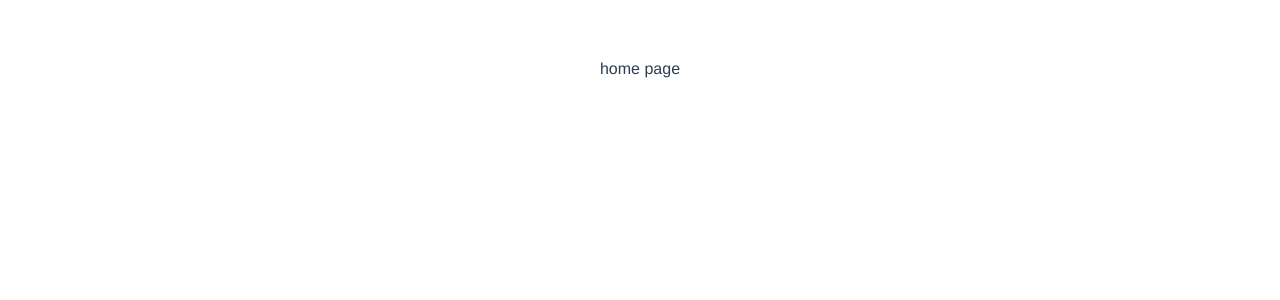
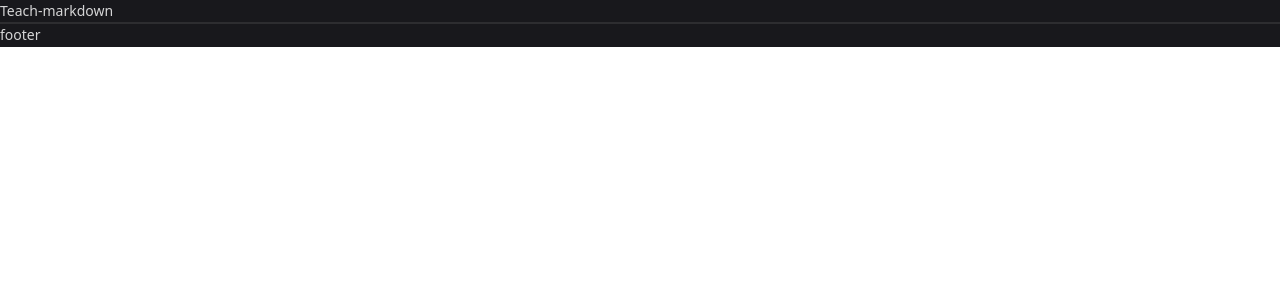
Before and after one commit to wang90/markdown-teach, a Vue app: page / in a window 1280 px wide. Shown: the top 300 px of the page. Built offline with nearby package versions, Linux system fonts and the light colour scheme; a small style sheet from the web is missing.

Commit message:
refactor: 💡 projection config (#2)
* refactor: 💡 create projection

* docs: ✏️ README

✅ Closes: git push

* feat: 🎸 add home page

* perf: ⚡️ add model

* ci: 🎡 add ui theme

* refactor: 💡 vite.config add @src

```diff
--- a/src/App.vue
+++ b/src/App.vue
@@ -1,29 +1,28 @@
 <template>
-  <home></home>
+  <n-config-provider :theme="darkTheme">
+    <home />
+  </n-config-provider>
 </template>
 
 <script lang="ts">
 import { defineComponent } from 'vue'
-import HelloWorld from './components/HelloWorld.vue'
-import Home from './views/home.vue'
-
+import { darkTheme, NConfigProvider } from 'naive-ui'
+import Home from '@src/views/home.vue'
 
 export default defineComponent({
-  name: 'App',
-  components: {
-    HelloWorld,
-    Home,
-  }
+    name: 'App',
+    components: {
+        Home,
+        NConfigProvider,
+    },
+    setup() {
+      return {
+        darkTheme,
+      }
+    }
 })
 </script>
 
 <style>
-#app {
-  font-family: Avenir, Helvetica, Arial, sans-serif;
-  -webkit-font-smoothing: antialiased;
-  -moz-osx-font-smoothing: grayscale;
-  text-align: center;
-  color: #2c3e50;
-  margin-top: 60px;
-}
+
 </style>
--- /dev/null
+++ b/src/components/EditRich.vue
@@ -0,0 +1,17 @@
+<template>
+    <div> edit-rich-component </div>
+</template>
+
+<script lang="ts">
+import { ref, defineComponent } from 'vue'
+export default defineComponent({
+    name: 'EditRich',
+    setup: () => {
+
+    }
+})
+</script>
+
+<style scoped>
+
+</style>
--- /dev/null
+++ b/src/components/TeachMessage.vue
@@ -0,0 +1,17 @@
+<template>
+    <div> teach-message-component </div>
+</template>
+
+<script lang="ts">
+import { ref, defineComponent } from 'vue'
+export default defineComponent({
+    name: 'TeachMessage',
+    setup: () => {
+
+    }
+})
+</script>
+
+<style scoped>
+
+</style>
--- /dev/null
+++ b/src/components/ToMarkdown.vue
@@ -0,0 +1,17 @@
+<template>
+    <div> to-markdown-component </div>
+</template>
+
+<script lang="ts">
+import { ref, defineComponent } from 'vue'
+export default defineComponent({
+    name: 'ToMarkdown',
+    setup: () => {
+
+    }
+})
+</script>
+
+<style scoped>
+
+</style>
--- a/src/main.ts
+++ b/src/main.ts
@@ -1,4 +1,8 @@
 import { createApp } from 'vue'
 import App from './App.vue'
+// 通用字体
+import 'vfonts/Lato.css'
+// 等宽字体
+import 'vfonts/FiraCode.css'
 
 createApp(App).mount('#app')
--- a/src/views/home.vue
+++ b/src/views/home.vue
@@ -1,18 +1,41 @@
 <template>
-    <div>
-        home page
-    </div>
+    <n-layout-header bordered>Teach-markdown</n-layout-header>
+    <n-layout>
+      <n-grid x-gap="12" :cols="2">
+        <teach-message></teach-message>
+        <edit-rich></edit-rich>
+      </n-grid>
+      <n-grid x-gap="12" :cols="2">
+        <to-markdown></to-markdown>
+      </n-grid>
+    </n-layout>
+    <n-layout-footer bordered>footer</n-layout-footer>
 </template>
+<script lang="ts">
+import { ref, defineComponent } from 'vue';
+import { NLayout, NLayoutHeader, NLayoutContent, NLayoutFooter, NGrid,NGi } from 'naive-ui'
+import TeachMessage from '@src/components/TeachMessage.vue';
+import ToMarkdown from '@src/components/ToMarkdown.vue';
+import EditRich from '@src/components/EditRich.vue';
 
-  <script lang="ts">
-  import { ref, defineComponent } from 'vue'
-  export default defineComponent({
-    name: 'HOME',
+export default defineComponent({
+    name: 'Home',
+    components: {
+      TeachMessage,
+      ToMarkdown,
+      EditRich,
+      NLayout,
+      NLayoutHeader,
+      NLayoutContent,
+      NLayoutFooter,
+      NGrid,
+    },
     setup: () => {
-    }
-  })
-  </script>
+      return {}
+    },
+})
+</script>
 
-  <style scoped>
+<style scoped>
 
-  </style>
+</style>
--- a/vite.config.ts
+++ b/vite.config.ts
@@ -1,7 +1,14 @@
 import { defineConfig } from 'vite'
 import vue from '@vitejs/plugin-vue'
 
+const path = require("path")
+
 // https://vitejs.dev/config/
 export default defineConfig({
-  plugins: [vue()]
+  alias: {
+    '@src': path.resolve(__dirname,'/src/'),
+  },
+  plugins: [
+    vue(),
+  ],
 })
```
Also changed, not shown: 1 other file (tests, documents, lock files or other folders).
